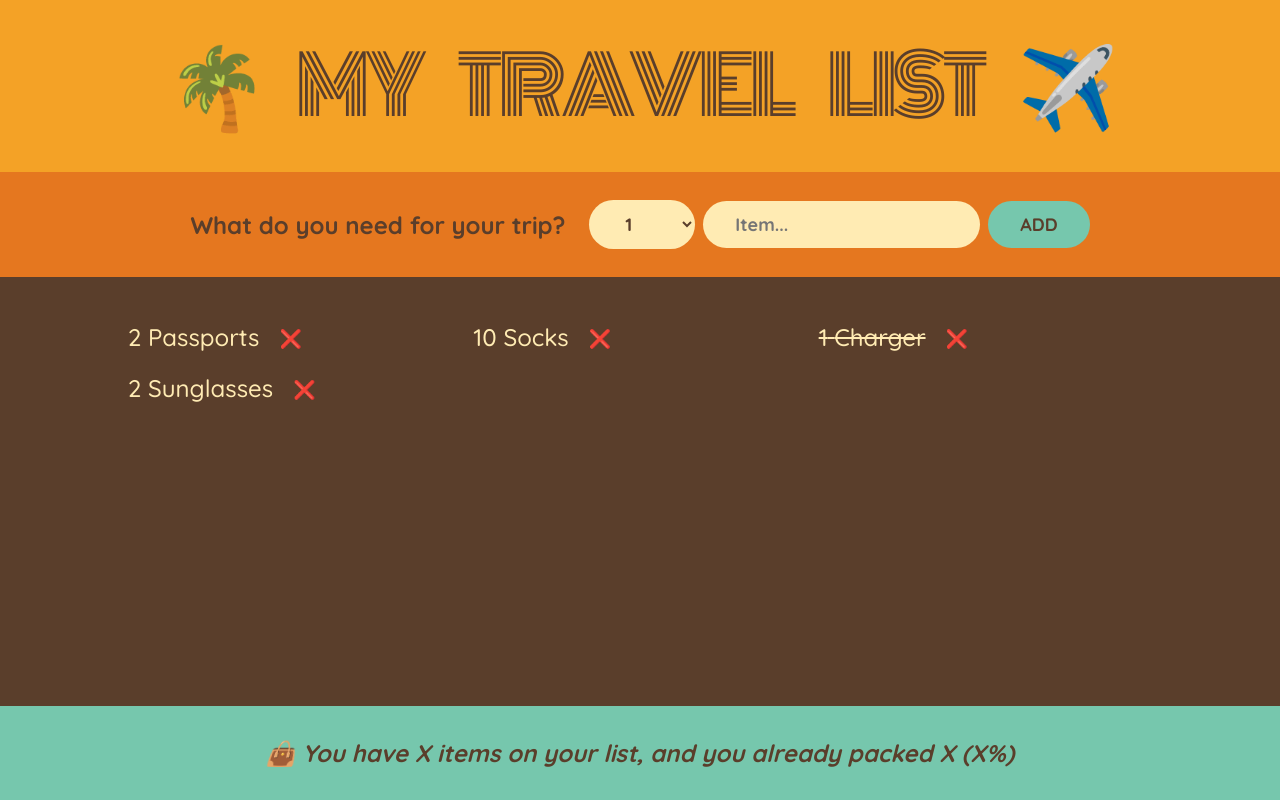
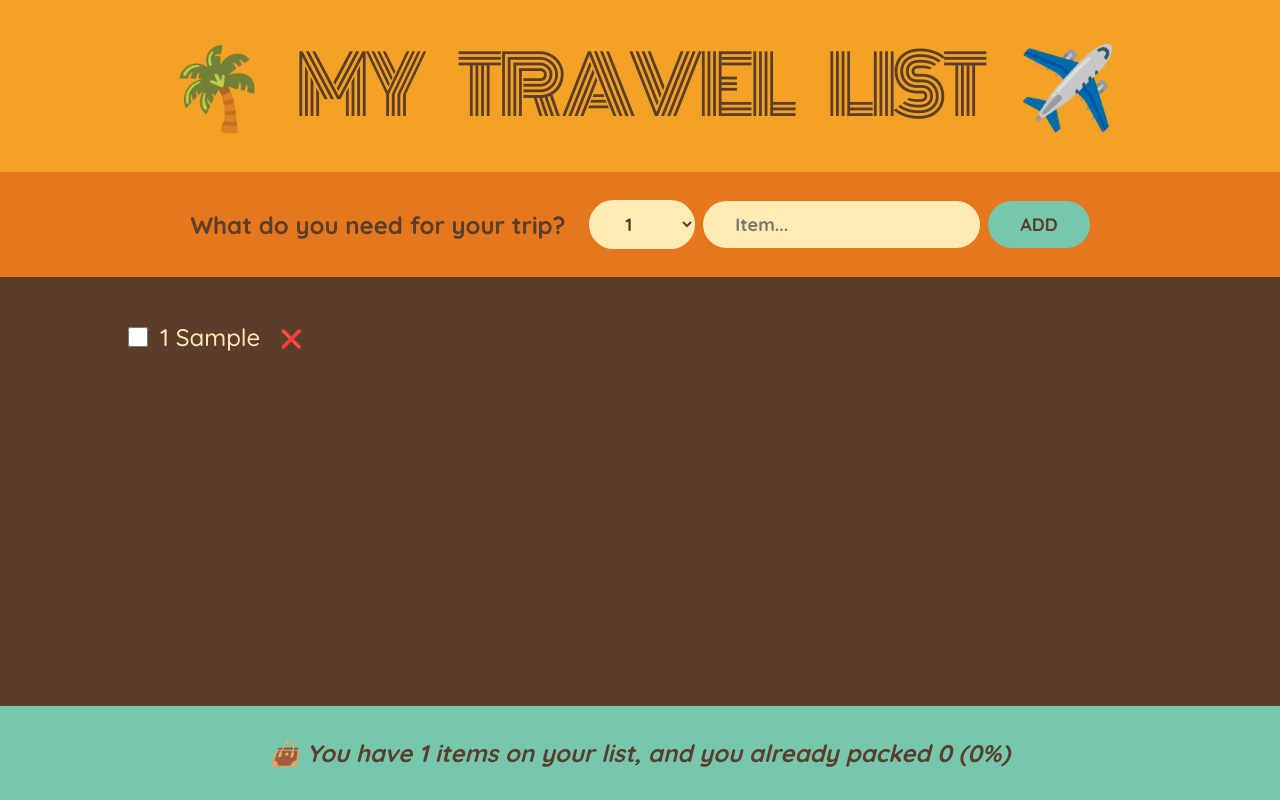
Before and after one commit to jiteshpawar13/travel-list, a React (Create React App) app: page / in a window 1280 px wide. Both pictures are taken after typing "Sample" into the empty fields and a click on the button "ADD". Built offline with nearby package versions, Linux system fonts and the light colour scheme.

Commit message:
lifting up state

```diff
--- a/src/App.js
+++ b/src/App.js
@@ -1,19 +1,40 @@
 import { useState } from "react";
 
-const initialItems = [
-  { id: 1, description: "Passports", quantity: 2, packed: false },
-  { id: 2, description: "Socks", quantity: 10, packed: false },
-  { id: 3, description: "Charger", quantity: 1, packed: true },
-  { id: 4, description: "Sunglasses", quantity: 2, packed: false },
-];
+export default function App() {
+  const [items, setItems] = useState([]);
 
-export default function App() {
+  function handleAddItems(item) {
+    setItems([...items, item]);
+  }
+
+  function handleDeleteItem(id) {
+    // console.log(id);
+    setItems(items.filter((item) => item.id !== id));
+  }
+
+  function handleToggleItem(id) {
+    setItems(
+      items.map((item) =>
+        item.id === id
+          ? {
+              ...item,
+              packed: !item.packed,
+            }
+          : item
+      )
+    );
+  }
+
   return (
     <div className="app">
       <Logo />
-      <Form />
-      <PackingList />
-      <Stats />
+      <Form onAddItems={handleAddItems} />
+      <PackingList
+        items={items}
+        onDeleteItem={handleDeleteItem}
+        onToggleItem={handleToggleItem}
+      />
+      <Stats items={items} />
     </div>
   );
 }
@@ -21,7 +42,8 @@
 function Logo() {
   return <h1>🌴 My Travel List ✈️</h1>;
 }
-function Form() {
+
+function Form({ onAddItems }) {
   const [description, setDescription] = useState("");
   const [quantity, setQuantity] = useState(1);
 
@@ -31,8 +53,9 @@
     if (!description) return;
 
     const newItem = { description, quantity, packed: false, id: Date.now() };
-    console.log(newItem);
+    // console.log(newItem);
 
+    onAddItems(newItem);
     setDescription("");
     setQuantity(1);
   }
@@ -60,33 +83,58 @@
     </form>
   );
 }
-function PackingList() {
+function PackingList({ items, onDeleteItem, onToggleItem }) {
   return (
     <div className="list">
       <ul>
-        {initialItems.map((item) => (
-          <Item item={item} key={item.id} />
+        {items.map((item) => (
+          <Item
+            item={item}
+            onDeleteItem={onDeleteItem}
+            onToggleItem={onToggleItem}
+            key={item.id}
+          />
         ))}
       </ul>
     </div>
   );
 }
 
-function Item({ item }) {
+function Item({ item, onDeleteItem, onToggleItem }) {
   return (
     <li>
+      <input
+        type="checkbox"
+        value={item.packed}
+        onChange={() => onToggleItem(item.id)}
+      />
       <span style={item.packed ? { textDecoration: "line-through" } : {}}>
         {item.quantity} {item.description}
       </span>
-      <button>❌</button>
+      <button onClick={() => onDeleteItem(item.id)}>❌</button>
     </li>
   );
 }
 
-function Stats() {
+function Stats({ items }) {
+  if (!items.length)
+    return (
+      <p className="stats">
+        <em>Start adding some items in your packing list 🚀</em>
+      </p>
+    );
+
+  const numItems = items.length;
+  const numPacked = items.filter((item) => item.packed).length;
+  const percentage = Math.round((numPacked / numItems) * 100);
+
   return (
     <footer className="stats">
-      <em>👜 You have X items on your list, and you already packed X (X%)</em>
+      <em>
+        {percentage === 100
+          ? "You got everything! Ready to go ✈️"
+          : `👜 You have ${numItems} items on your list, and you already packed ${numPacked} (${percentage}%)`}
+      </em>
     </footer>
   );
 }
```
